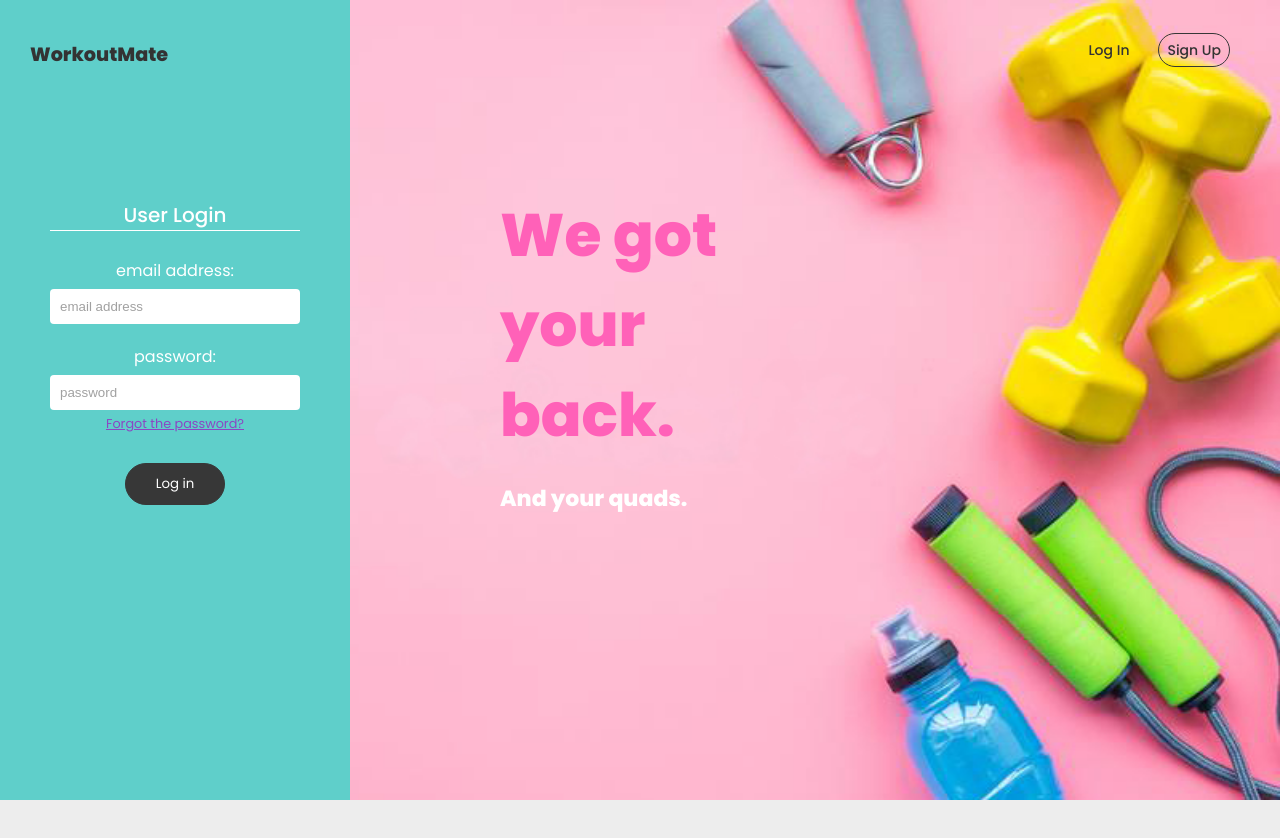
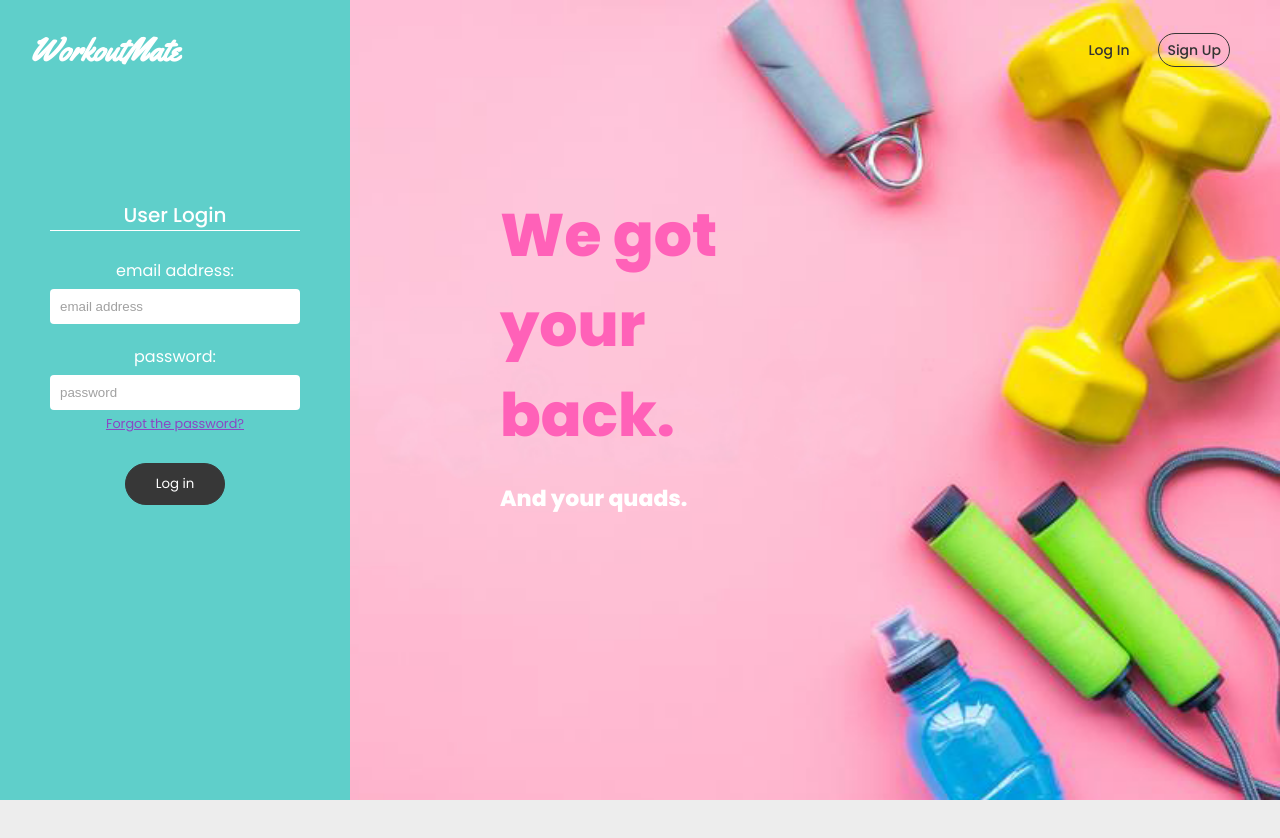
Before and after one commit to Marija-Kov/Workout-Mate, a React (Create React App) app in the folder frontend/: page /login in a window 1280 px wide. Shown: the top 838 px of the page. Built offline with nearby package versions, Linux system fonts and the light colour scheme.

Commit message:
logo style update

```diff
--- a/frontend/public/index.html
+++ b/frontend/public/index.html
@@ -10,6 +10,7 @@
       content="Workout Mate App"
     />
     <link rel="stylesheet" href="https://fonts.googleapis.com/css2?family=Material+Symbols+Outlined:opsz,wght,FILL,GRAD@20..48,100..700,0..1,-50..200" />
+    <link href="https://fonts.googleapis.com/css2?family=Yellowtail&display=swap" rel="stylesheet">
     <title>Workout Mate</title>
   </head>
   <body>
--- a/frontend/src/components/Navbar.js
+++ b/frontend/src/components/Navbar.js
@@ -6,7 +6,7 @@ import UserMenu from './UserMenu';
 
 export default function Navbar({page, setPage}){
   const { user } = useAuthContext();
-  const [showUserMenu, setShowUserMenu] = React.useState(true);
+  const [showUserMenu, setShowUserMenu] = React.useState(false);
   const [username, setUsername] = React.useState('who are you?');
   const [profileImg, setProfileImg] = React.useState(
     require("../assets/default-avatar.png")
@@ -28,13 +28,12 @@ React.useEffect(() => {
     if(user.profileImg && !newImg) setProfileImg(user.profileImg);
     if(newImg) setProfileImg(newImg)
   }
-}, []);
-
+}, [user]);
 
     return (
       <header className={user ? "header--blur" : ""}>
         <div className="container">
-          <h1>
+          <h1 className={user ? "logged--in--logo" : "logo"}>
             <Link to="/">WorkoutMate</Link>
           </h1>
           {user && <Search page={page} setPage={setPage} />}
--- a/frontend/src/index.css
+++ b/frontend/src/index.css
@@ -55,6 +55,18 @@ header a {
 .pages {
   max-width: 1400px;
   padding: 20px;
+}
+
+.logo > a {
+  font-family: 'Yellowtail', cursive;
+  font-size: 32px;
+  color: white;
+}
+
+.logged--in--logo > a {
+  font-family: 'Yellowtail', cursive;
+  font-size: 28px;
+  color: rgb(167, 133, 191);
 }
 
 /* Logged-out Navbar */
@@ -474,9 +486,9 @@ form button:hover,
 position: fixed;
 z-index: 5;
 width: 100%;
-margin: 0 35%;
+margin: 0 15%;
 bottom: 30px;
-max-width: 320px;
+max-width: 200px;
 }
 
 .checky {
@@ -516,6 +528,7 @@ div.error {
 div.success {
   margin-top: 20px;
   padding: 5px;
+  text-align: center;
   background: #b6f8db;
   border: 1px solid var(--success);
   color: var(--success);
```
